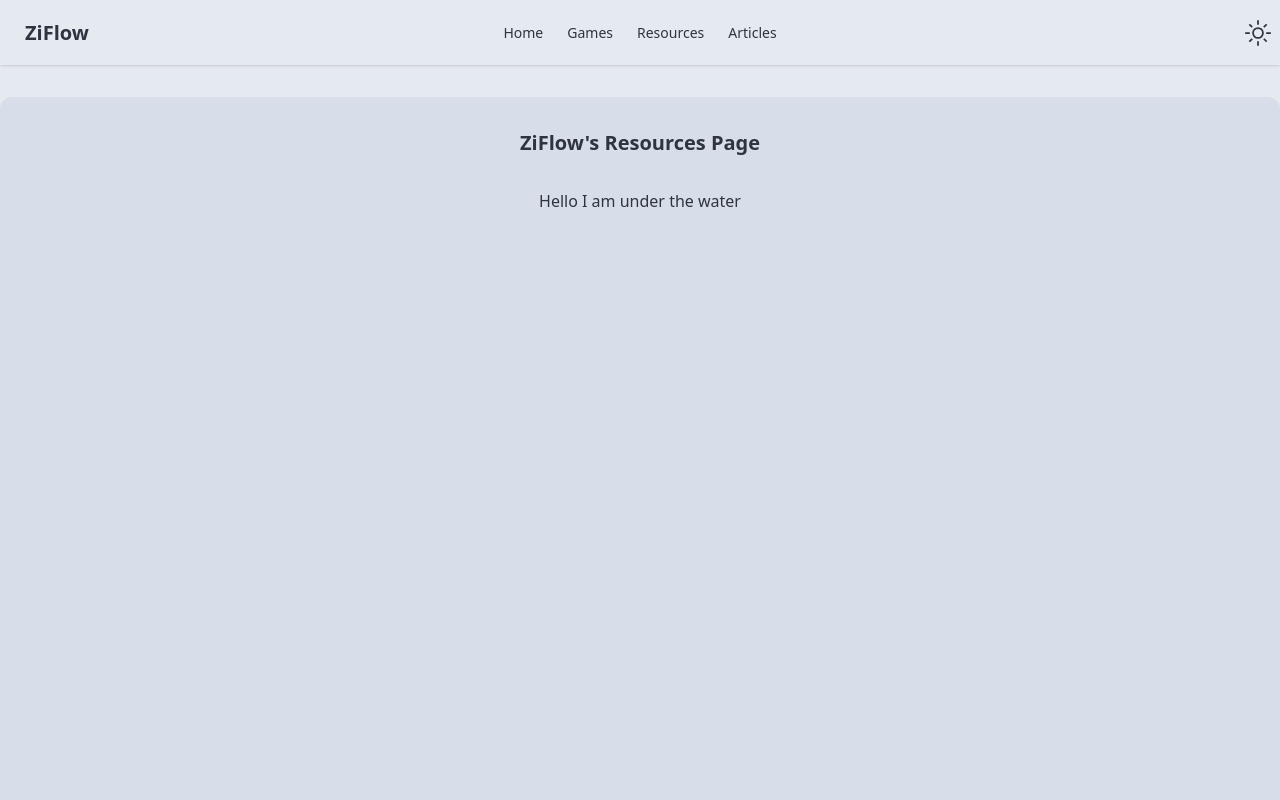
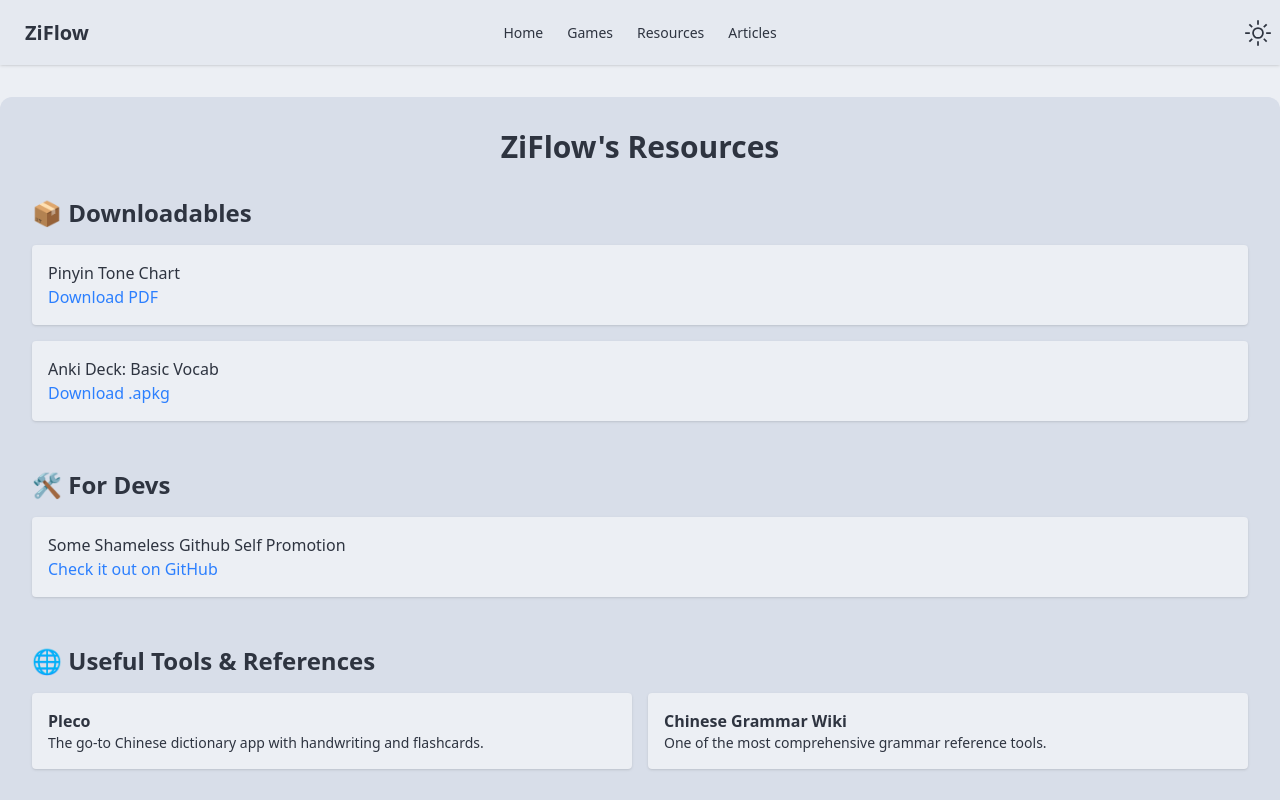
Before and after one commit to TheRobertLing/flowZH, a Vue app: page /resources in a window 1280 px wide. Shown: the top 800 px of the page. Built offline with nearby package versions, Linux system fonts and the light colour scheme.

Commit message:
added some basic resources

```diff
--- a/src/views/ResourcesPageView.vue
+++ b/src/views/ResourcesPageView.vue
@@ -1,34 +1,61 @@
 <script setup lang="ts">
-
 </script>
 
 <template>
+  <div class="flex justify-center gap-8">
+    <div class="flex flex-col max-w-352 w-full items-center bg-base-300 grow min-h-screen text-center mt-8 mb-8 rounded-xl p-8">
+      <h2 class="text-3xl font-bold mb-8 select-none">ZiFlow's Resources</h2>
 
-  <div class="bg-base-200 flex justify-center gap-8">
-    <!-- Left Sidebar for future content-->
-    <!-- <div class="border grow-1 min-h-screen">
-      Left
-    </div> -->
+      <!-- 🔽 Downloadables Section -->
+      <section class="w-full text-left mb-12">
+        <h3 class="text-2xl font-bold mb-4">📦 Downloadables</h3>
+        <ul class="space-y-4">
+          <li class="bg-base-100 p-4 rounded shadow hover:bg-base-200 transition">
+            <p class="font-medium">Pinyin Tone Chart</p>
+            <a href="/downloads/pinyin-tone-chart.pdf" download class="text-blue-500 hover:underline">Download PDF</a>
+          </li>
+          <li class="bg-base-100 p-4 rounded shadow hover:bg-base-200 transition">
+            <p class="font-medium">Anki Deck: Basic Vocab</p>
+            <a href="/downloads/basic-vocab.apkg" download class="text-blue-500 hover:underline">Download .apkg</a>
+          </li>
+        </ul>
+      </section>
 
-    <!-- Main Content -->
-    <div class="flex flex-col max-w-352 items-center bg-base-300 grow-3 min-h-screen text-center mt-8 mb-8 rounded-xl p-8">
-      <h2 class="text-xl font-semibold mb-8 select-none">ZiFlow's Resources Page</h2>
+      <!-- 🔽 Dev Tools / Open Source -->
+      <section class="w-full text-left mb-12">
+        <h3 class="text-2xl font-bold mb-4">🛠️ For Devs</h3>
+        <ul class="space-y-4">
+          <li class="bg-base-100 p-4 rounded shadow hover:bg-base-200 transition">
+            <p class="font-medium">Some Shameless Github Self Promotion</p>
+            <a href="https://github.com/your-repo" target="_blank" class="text-blue-500 hover:underline">Check it out on GitHub</a>
+          </li>
+        </ul>
+      </section>
 
-      <!-- Resource List -->
-      <div class="grid-container grid gap-8 mb-8 max-w-7xl">
-        Hello I am under the water
-      </div>
+      <!-- 🔽 External Tools Section -->
+      <section class="w-full text-left mb-12">
+        <h3 class="text-2xl font-bold mb-4">🌐 Useful Tools & References</h3>
+        <div class="grid md:grid-cols-2 gap-4">
+          <a href="https://www.pleco.com" target="_blank" class="bg-base-100 p-4 rounded shadow hover:bg-base-200 transition">
+            <h4 class="font-semibold">Pleco</h4>
+            <p class="text-sm">The go-to Chinese dictionary app with handwriting and flashcards.</p>
+          </a>
+          <a href="https://resources.allsetlearning.com/chinese/grammar/" target="_blank" class="bg-base-100 p-4 rounded shadow hover:bg-base-200 transition">
+            <h4 class="font-semibold">Chinese Grammar Wiki</h4>
+            <p class="text-sm">One of the most comprehensive grammar reference tools.</p>
+          </a>
+          <!-- Add more as needed -->
+        </div>
+      </section>
 
+      <!-- 🔽 Placeholder Section -->
+      <section class="w-full text-left text-base-content/70 border border-dashed p-4 rounded">
+        More resources, guides, and interactive tools coming soon!
+      </section>
+    </div>
+  </div>
+</template>
 
-    </div>
-
-    <!-- Right Sidebar for future content -->
-    <!-- <div class="border grow-1 min-h-screen">
-      Right
-    </div> -->
-  </div>
-
-</template>
 
 <style scoped>
 
```
